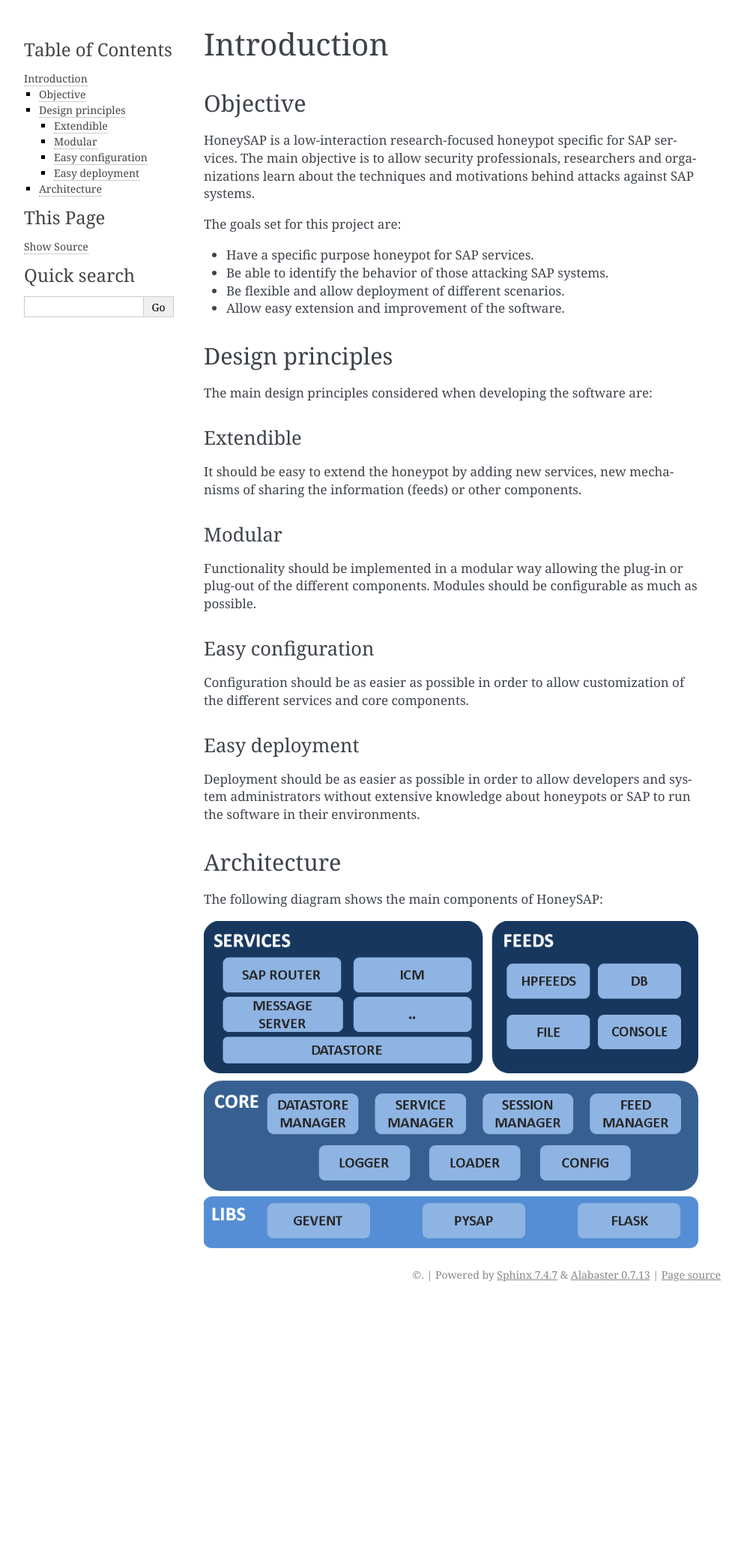
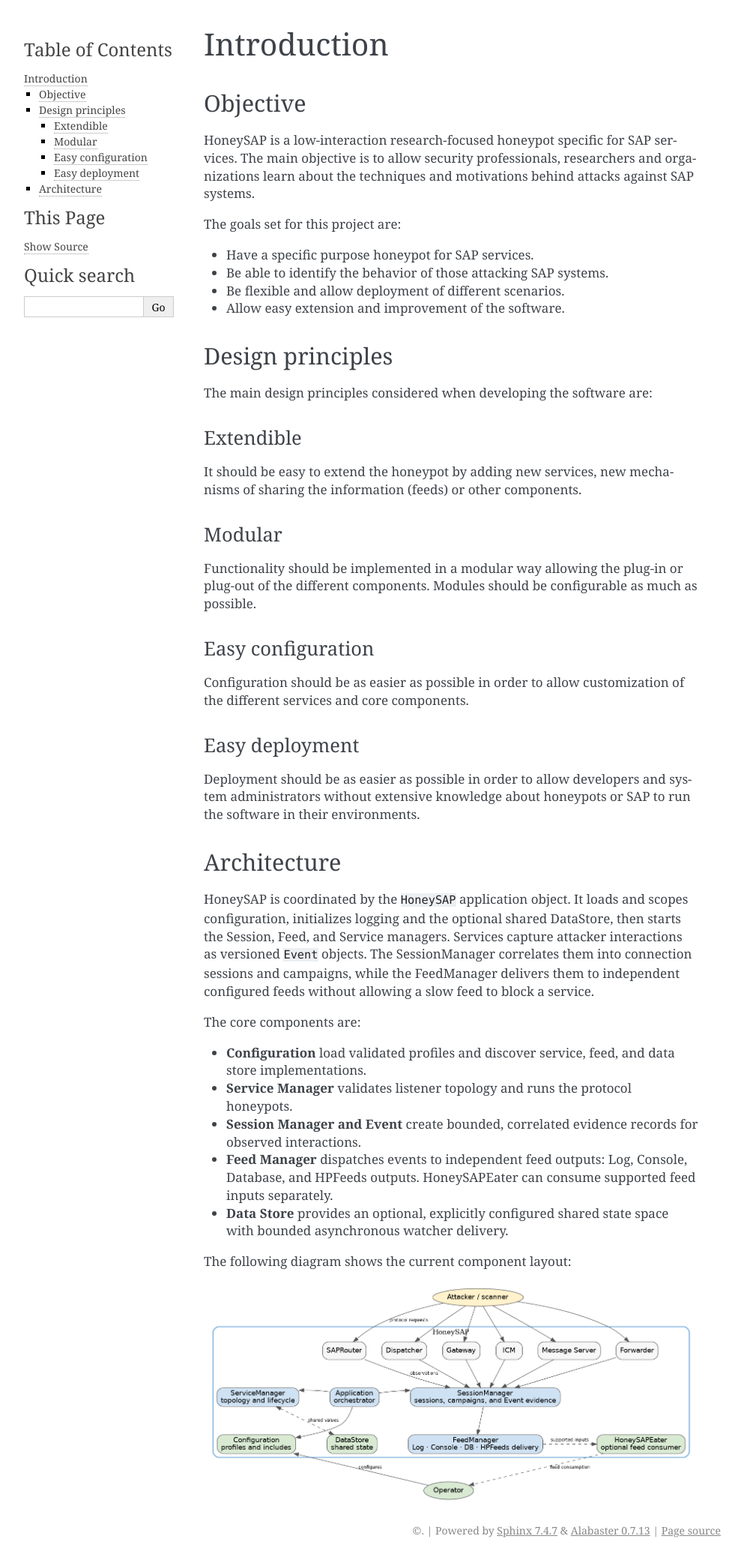
Before and after one commit to OWASP/HoneySAP, a Sphinx documentation site: the page built from docs/user/intro.rst, in a window 1280 px wide. Shown: the whole page at 75% size, without its empty margins (148-1141 px from the left). Built offline with Sphinx 7.4.7, drawn with Linux system fonts in a browser that asks for light colours; pages that are not in the unit, such as notebooks, are missing from menus; before the commit the page ends 1739 px from its top, so only the background shows below that.

Commit message:
Docs: Updated docs, diagram and overall architecture description

```diff
--- a/docs/conf.py
+++ b/docs/conf.py
@@ -41,6 +41,7 @@
 # ones.
 extensions = [
     'sphinx.ext.autodoc',
+    'sphinx.ext.graphviz',
     'myst_parser',
 ]
 
--- a/docs/user/intro.rst
+++ b/docs/user/intro.rst
@@ -55,6 +55,90 @@
 Architecture
 ------------
 
-The following diagram shows the main components of HoneySAP:
+HoneySAP is coordinated by the ``HoneySAP`` application object. It loads and
+scopes configuration, initializes logging and the optional shared DataStore,
+then starts the Session, Feed, and Service managers. Services capture attacker
+interactions as versioned ``Event`` objects. The SessionManager correlates them
+into connection sessions and campaigns, while the FeedManager delivers them to
+independent configured feeds without allowing a slow feed to block a service.
 
-.. image:: ../images/architecture.png
+The core components are:
+
+* **Configuration** load validated profiles and discover service, feed, and
+  data store implementations.
+* **Service Manager** validates listener topology and runs the protocol
+  honeypots.
+* **Session Manager and Event** create bounded, correlated evidence records for
+  observed interactions.
+* **Feed Manager** dispatches events to independent feed outputs: Log, Console,
+  Database, and HPFeeds outputs. HoneySAPEater can consume supported feed inputs
+  separately.
+* **Data Store** provides an optional, explicitly configured shared state space
+  with bounded asynchronous watcher delivery.
+
+The following diagram shows the current component layout:
+
+.. graphviz::
+
+   digraph honeysap_architecture {
+     graph [rankdir=TB, bgcolor="transparent", nodesep=0.45, ranksep=0.65,
+            pad=0.15];
+     node [shape=box, style="rounded,filled", fillcolor="#f7f7f7",
+           color="#555555", fontname="Helvetica"];
+     edge [color="#555555", fontname="Helvetica", fontsize=9];
+
+     attacker [label="Attacker / scanner", shape=oval, fillcolor="#fff2cc"];
+     operator [label="Operator", shape=oval, fillcolor="#d9ead3"];
+
+     subgraph cluster_honeysap {
+       label="HoneySAP";
+       color="#6fa8dc";
+       penwidth=2;
+       style="rounded";
+
+       config [label="Configuration\nprofiles and includes", fillcolor="#d9ead3"];
+       app [label="Application\norchestrator", fillcolor="#cfe2f3"];
+       datastore [label="DataStore\nshared state", fillcolor="#d9ead3"];
+       services [label="ServiceManager\ntopology and lifecycle", fillcolor="#cfe2f3"];
+       saprouter [label="SAPRouter"];
+       dispatcher [label="Dispatcher"];
+       gateway [label="Gateway"];
+       icm [label="ICM"];
+       messageserver [label="Message Server"];
+       forwarder [label="Forwarder"];
+       sessions [label="SessionManager\nsessions, campaigns, and Event evidence", fillcolor="#cfe2f3"];
+       feeds [label="FeedManager\nLog · Console · DB · HPFeeds delivery", fillcolor="#cfe2f3"];
+       eater [label="HoneySAPEater\noptional feed consumer", fillcolor="#d9ead3"];
+
+       { rank=same; saprouter; dispatcher; gateway; icm; messageserver; forwarder; }
+       { rank=same; services; app; sessions; }
+       { rank=same; config; datastore; feeds; eater; }
+
+       services -> app [style=invis, weight=100];
+       app -> sessions [style=invis, weight=100];
+       config -> datastore [style=invis, weight=100];
+       datastore -> feeds [style=invis, weight=100];
+
+       config -> app [dir=back, constraint=false];
+       app -> services [constraint=false];
+       app -> sessions [constraint=false];
+       saprouter -> sessions [label="observations"];
+       dispatcher -> sessions;
+       gateway -> sessions;
+       icm -> sessions;
+       messageserver -> sessions;
+       forwarder -> sessions;
+       sessions -> feeds;
+       feeds -> eater [style=dashed, label="supported inputs"];
+       services -> datastore [dir=both, style=dashed, label="shared values", constraint=false];
+     }
+
+     attacker -> saprouter [label="protocol requests"];
+     attacker -> dispatcher;
+     attacker -> gateway;
+     attacker -> icm;
+     attacker -> messageserver;
+     attacker -> forwarder;
+     config -> operator [dir=back, label="configures"];
+     eater -> operator [style=dashed, label="feed consumption"];
+   }
```
Also changed, not shown: .readthedocs.yml, docs/images/architecture.png (deleted), 1 other file.
